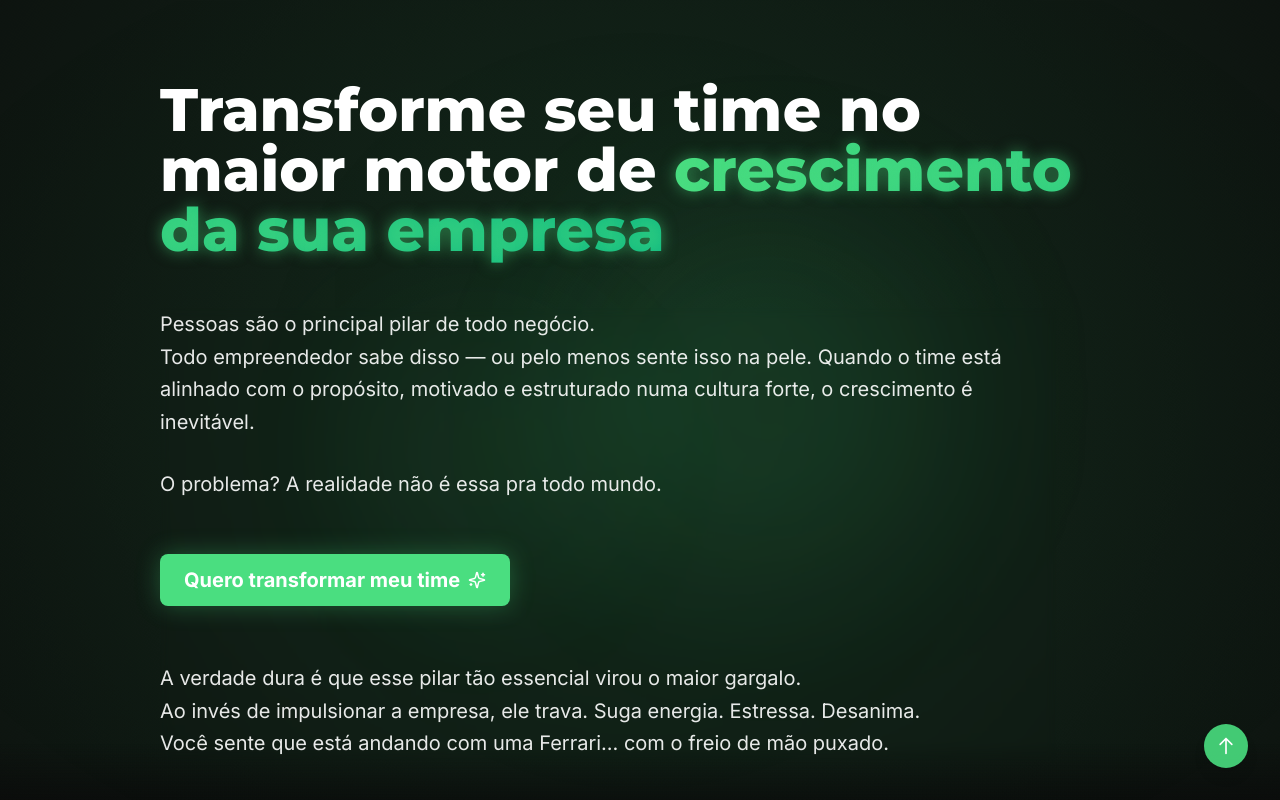
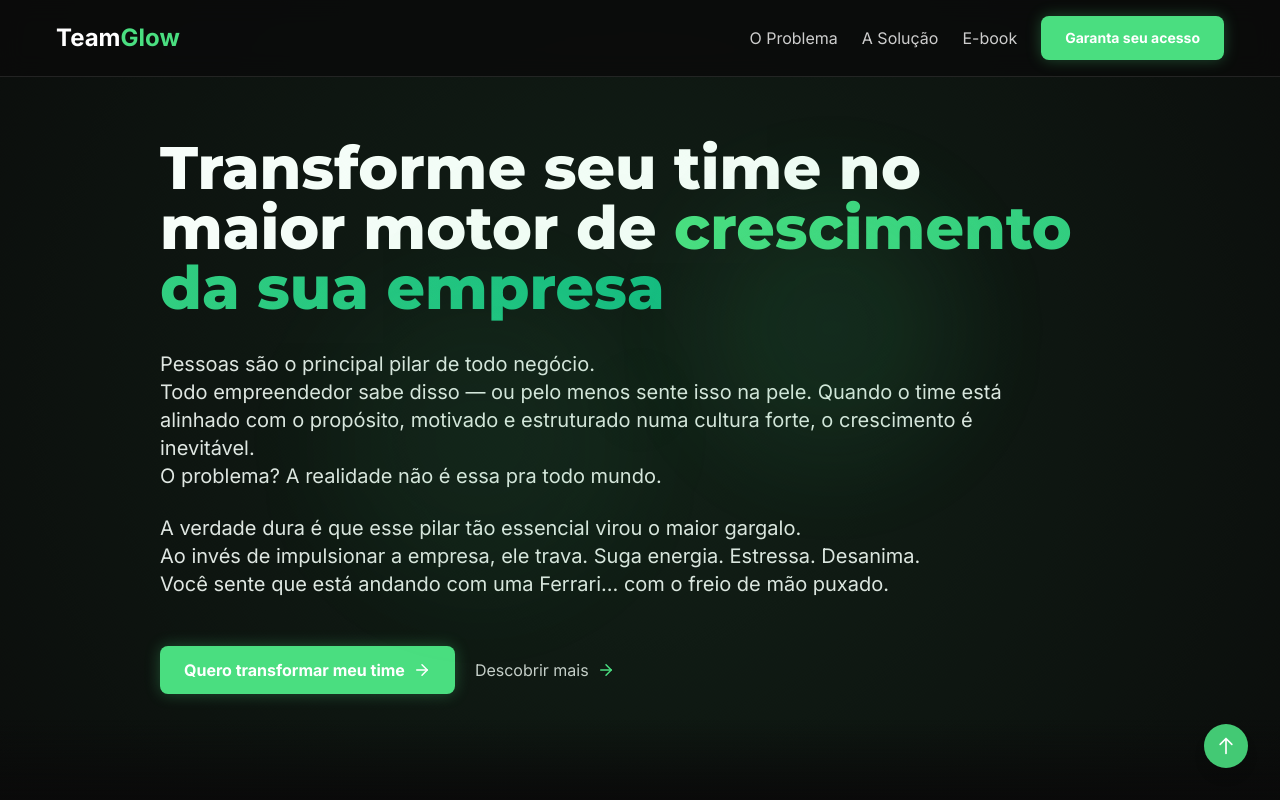
Before and after one commit to mizaeldapreev/team-glow-landing-page, a React (Vite) app: page / in a window 1280 px wide. Shown: the top 800 px of the page. Built offline with nearby package versions, Linux system fonts and the light colour scheme.

Commit message:
Reverted to commit 3f07a1d73676288eecb141367b1a3386dc80f098

```diff
--- a/src/components/Hero.tsx
+++ b/src/components/Hero.tsx
@@ -1,44 +1,48 @@
 
 import React from 'react';
-import { ArrowRight, Sparkles } from 'lucide-react';
+import { ArrowRight } from 'lucide-react';
 
 const Hero = () => {
   return (
-    <section className="bg-glow pt-20 pb-16 px-4 min-h-screen flex items-center relative">
-      <div className="container mx-auto max-w-5xl relative z-10">
-        <div className="animate-fade-in space-y-12">
-          <h1 className="text-4xl md:text-5xl lg:text-6xl font-extrabold leading-tight">
+    <section className="bg-glow pt-24 pb-16 px-4 min-h-screen flex items-center relative">
+      <div className="container mx-auto max-w-5xl">
+        <div className="animate-fade-in">
+          <h1 className="text-3xl md:text-5xl lg:text-6xl font-extrabold mb-8 leading-tight">
             Transforme seu time no maior motor de
-            <span className="gradient-text text-glow"> crescimento da sua empresa</span>
+            <span className="bg-clip-text text-transparent bg-gradient-to-r from-landing-green to-emerald-500"> crescimento da sua empresa</span>
           </h1>
 
-          <div className="space-y-8 text-lg md:text-xl text-white/90 max-w-4xl backdrop-blur-sm">
-            <p className="leading-relaxed">
+          <div className="space-y-6 text-lg md:text-xl text-white/90 max-w-4xl">
+            <p>
               Pessoas são o principal pilar de todo negócio.<br />
-              Todo empreendedor sabe disso — ou pelo menos sente isso na pele. Quando o time está alinhado com o propósito, motivado e estruturado numa cultura forte, o crescimento é inevitável.
+              Todo empreendedor sabe disso — ou pelo menos sente isso na pele. Quando o time está alinhado com o propósito, motivado e estruturado numa cultura forte, o crescimento é inevitável.<br />
+              O problema? A realidade não é essa pra todo mundo.
             </p>
-            <p>O problema? A realidade não é essa pra todo mundo.</p>
 
-            <div className="py-6">
-              <a href="#ebook" className="cta-button inline-flex items-center gap-2 group">
-                Quero transformar meu time
-                <Sparkles className="group-hover:rotate-12 transition-transform" size={18} />
-              </a>
-            </div>
-
-            <p className="leading-relaxed">
+            <p>
               A verdade dura é que esse pilar tão essencial virou o maior gargalo.<br />
               Ao invés de impulsionar a empresa, ele trava. Suga energia. Estressa. Desanima.<br />
               Você sente que está andando com uma Ferrari… com o freio de mão puxado.
             </p>
           </div>
+
+          <div className="mt-12 flex flex-col md:flex-row gap-5 items-center">
+            <a href="#ebook" className="cta-button flex items-center gap-2 w-full md:w-auto justify-center">
+              Quero transformar meu time
+              <ArrowRight size={18} />
+            </a>
+            <a href="#problema" className="text-white/80 hover:text-landing-green transition-colors duration-300 flex items-center gap-2">
+              Descobrir mais
+              <ArrowRight size={18} className="text-landing-green" />
+            </a>
+          </div>
         </div>
       </div>
 
+      {/* Decorative elements */}
       <div className="absolute bottom-0 left-0 w-full h-20 bg-gradient-to-t from-landing-black to-transparent"></div>
-      <div className="absolute top-1/4 right-1/4 w-96 h-96 bg-landing-green/10 rounded-full blur-[100px] animate-glow"></div>
-      <div className="absolute bottom-1/4 left-1/4 w-80 h-80 bg-landing-green/5 rounded-full blur-[80px] animate-glow"></div>
-      <div className="absolute top-1/2 left-1/2 -translate-x-1/2 -translate-y-1/2 w-full h-full bg-gradient-radial from-landing-green/5 to-transparent opacity-30"></div>
+      <div className="absolute top-1/4 right-1/4 w-64 h-64 bg-landing-green/10 rounded-full blur-3xl animate-glow"></div>
+      <div className="absolute bottom-1/4 left-1/4 w-80 h-80 bg-landing-green/5 rounded-full blur-3xl animate-glow"></div>
     </section>
   );
 };
--- /dev/null
+++ b/src/components/Navbar.tsx
@@ -0,0 +1,22 @@
+
+import React from 'react';
+
+const Navbar = () => {
+  return (
+    <nav className="fixed top-0 left-0 right-0 z-50 bg-landing-black bg-opacity-80 backdrop-blur-md border-b border-white/10 px-6 py-4">
+      <div className="container mx-auto flex items-center justify-between">
+        <div className="flex items-center">
+          <span className="text-2xl font-bold text-white">Team<span className="text-landing-green">Glow</span></span>
+        </div>
+        <div className="hidden md:flex items-center space-x-6">
+          <a href="#problema" className="text-white/80 hover:text-landing-green transition-colors duration-300">O Problema</a>
+          <a href="#solucao" className="text-white/80 hover:text-landing-green transition-colors duration-300">A Solução</a>
+          <a href="#ebook" className="text-white/80 hover:text-landing-green transition-colors duration-300">E-book</a>
+          <button className="cta-button text-sm py-2 px-4">Garanta seu acesso</button>
+        </div>
+      </div>
+    </nav>
+  );
+};
+
+export default Navbar;
--- a/src/components/Offer.tsx
+++ b/src/components/Offer.tsx
@@ -1,10 +1,11 @@
+
 import React from 'react';
-import { ArrowRight, Sparkles } from 'lucide-react';
+import { ArrowRight } from 'lucide-react';
 import CountdownTimer from './CountdownTimer';
 
 const Offer = () => {
   return (
-    <section id="ebook" className="illuminated-section py-20 px-4 relative overflow-hidden">
+    <section id="ebook" className="py-20 px-4 relative overflow-hidden">
       <div className="container mx-auto max-w-5xl">
         <div className="flex flex-col md:flex-row gap-12 items-center">
           {/* E-Book mockup */}
@@ -81,8 +82,7 @@ const Offer = () => {
       </div>
 
       {/* Decorative elements */}
-      <div className="absolute bottom-0 right-0 w-96 h-96 bg-landing-green/5 rounded-full blur-[150px] animate-glow"></div>
-      <div className="absolute top-1/2 left-1/2 -translate-x-1/2 -translate-y-1/2 w-full h-full bg-gradient-radial from-landing-green/5 to-transparent opacity-20"></div>
+      <div className="absolute bottom-0 right-0 w-96 h-96 bg-landing-green/5 rounded-full blur-3xl animate-glow"></div>
     </section>
   );
 };
--- a/src/components/PainPoints.tsx
+++ b/src/components/PainPoints.tsx
@@ -1,9 +1,10 @@
+
 import React from 'react';
-import { ArrowRight, Sparkles } from 'lucide-react';
+import { ArrowRight } from 'lucide-react';
 
 const PainPoints = () => {
   return (
-    <section id="problema" className="illuminated-section py-20 px-4 relative">
+    <section id="problema" className="py-20 px-4 relative">
       <div className="container mx-auto max-w-5xl">
         <div className="mb-16">
           <h2 className="text-3xl md:text-4xl font-bold mb-8">
@@ -67,8 +68,6 @@ const PainPoints = () => {
 
       {/* Decorative elements */}
       <div className="section-divider max-w-4xl mx-auto"></div>
-      <div className="absolute top-1/3 right-1/4 w-96 h-96 bg-landing-green/5 rounded-full blur-[120px] animate-glow"></div>
-      <div className="absolute bottom-1/4 left-1/3 w-80 h-80 bg-landing-green/10 rounded-full blur-[100px] animate-glow"></div>
     </section>
   );
 };
--- a/src/components/Solution.tsx
+++ b/src/components/Solution.tsx
@@ -1,8 +1,9 @@
+
 import React from 'react';
 
 const Solution = () => {
   return (
-    <section id="solucao" className="illuminated-section py-20 px-4 relative">
+    <section id="solucao" className="py-20 px-4 relative">
       <div className="container mx-auto max-w-5xl">
         <div className="mb-12">
           <h2 className="text-3xl md:text-4xl font-bold mb-8">
@@ -71,9 +72,7 @@ const Solution = () => {
 
       {/* Decorative elements */}
       <div className="section-divider max-w-4xl mx-auto"></div>
-      <div className="absolute top-1/3 right-1/5 w-96 h-96 bg-landing-green/5 rounded-full blur-[150px] animate-glow"></div>
-      <div className="absolute bottom-1/3 left-1/4 w-80 h-80 bg-landing-green/10 rounded-full blur-[120px] animate-glow"></div>
-      <div className="absolute top-1/2 left-1/2 -translate-x-1/2 -translate-y-1/2 w-full h-full bg-gradient-radial from-landing-green/5 to-transparent opacity-20"></div>
+      <div className="absolute top-1/3 right-1/5 w-64 h-64 bg-landing-green/10 rounded-full blur-3xl animate-glow"></div>
     </section>
   );
 };
--- a/src/index.css
+++ b/src/index.css
@@ -1,3 +1,4 @@
+
 @import url('https://fonts.googleapis.com/css2?family=Montserrat:wght@400;500;600;700;800&family=Inter:wght@300;400;500;600;700&display=swap');
 
 @tailwind base;
@@ -112,8 +113,8 @@
   left: -50%;
   width: 200%;
   height: 200%;
-  background: radial-gradient(circle, rgba(74, 222, 128, 0.15) 0%, rgba(10, 10, 10, 0) 70%);
-  animation: rotate 20s linear infinite;
+  background: radial-gradient(circle, rgba(74, 222, 128, 0.1) 0%, rgba(10, 10, 10, 0) 60%);
+  animation: rotate 15s linear infinite;
   z-index: 0;
 }
 
@@ -158,28 +159,11 @@
 
 .cta-button {
   @apply bg-landing-green text-white font-bold py-3 px-6 rounded-lg transform transition-all duration-300;
-  box-shadow: 0 0 25px rgba(74, 222, 128, 0.3);
+  box-shadow: 0 0 15px rgba(74, 222, 128, 0.3);
 }
 
 .cta-button:hover {
   @apply bg-opacity-90;
-  box-shadow: 0 0 35px rgba(74, 222, 128, 0.5);
+  box-shadow: 0 0 25px rgba(74, 222, 128, 0.5);
   transform: translateY(-2px);
 }
-
-.text-glow {
-  text-shadow: 0 0 15px rgba(74, 222, 128, 0.5);
-}
-
-.gradient-text {
-  @apply bg-clip-text text-transparent bg-gradient-to-r from-landing-green to-emerald-500;
-}
-
-.illuminated-section {
-  @apply relative overflow-hidden;
-}
-
-.illuminated-section::before {
-  content: '';
-  @apply absolute inset-0 bg-gradient-to-b from-landing-green/5 to-transparent opacity-40 pointer-events-none;
-}
--- a/src/pages/Index.tsx
+++ b/src/pages/Index.tsx
@@ -1,4 +1,6 @@
+
 import React, { useEffect } from 'react';
+import Navbar from '../components/Navbar';
 import Hero from '../components/Hero';
 import PainPoints from '../components/PainPoints';
 import Solution from '../components/Solution';
@@ -26,6 +28,7 @@ const Index = () => {
 
   return (
     <div className="min-h-screen bg-landing-black text-white overflow-x-hidden">
+      <Navbar />
       <Hero />
       <PainPoints />
       <Solution />
```
